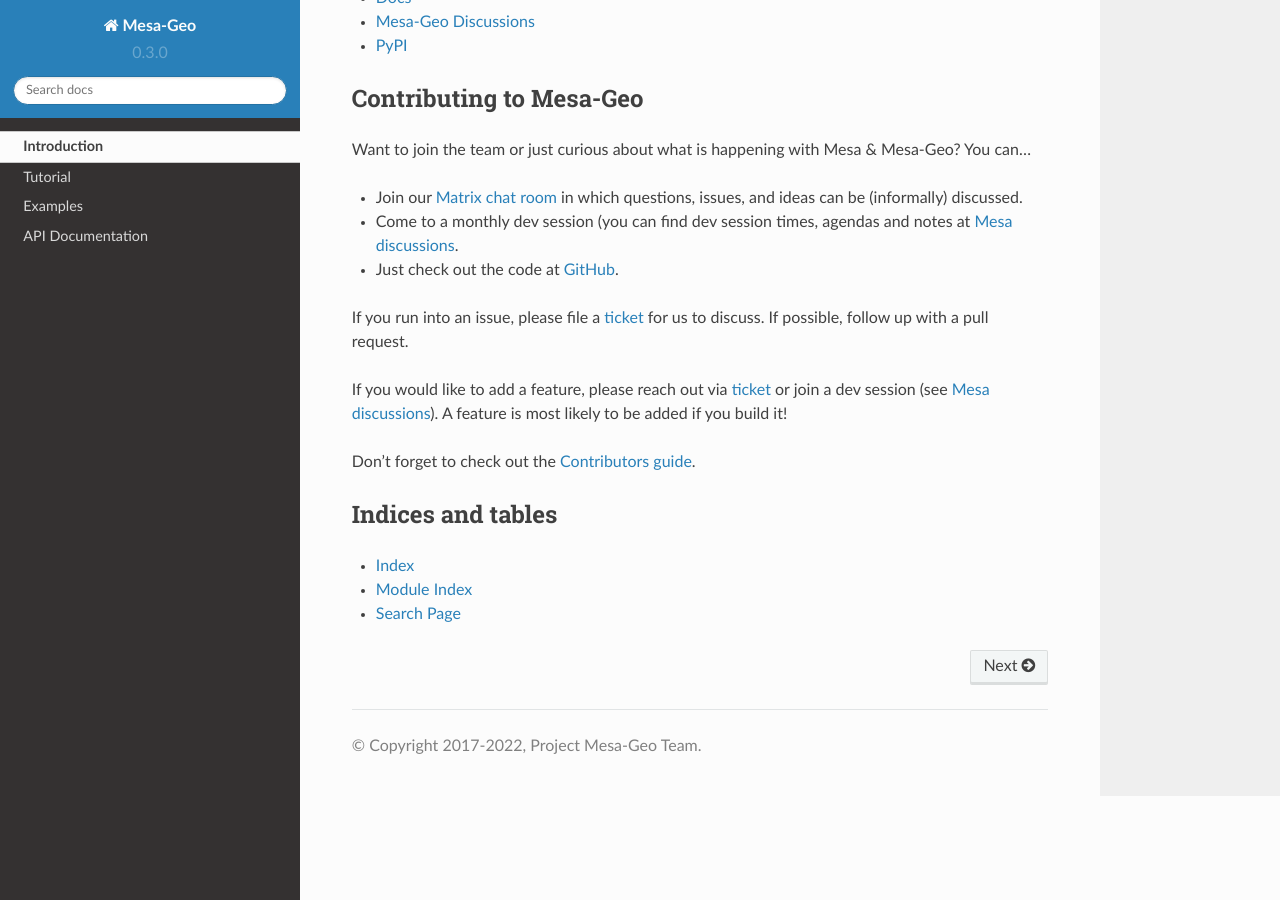
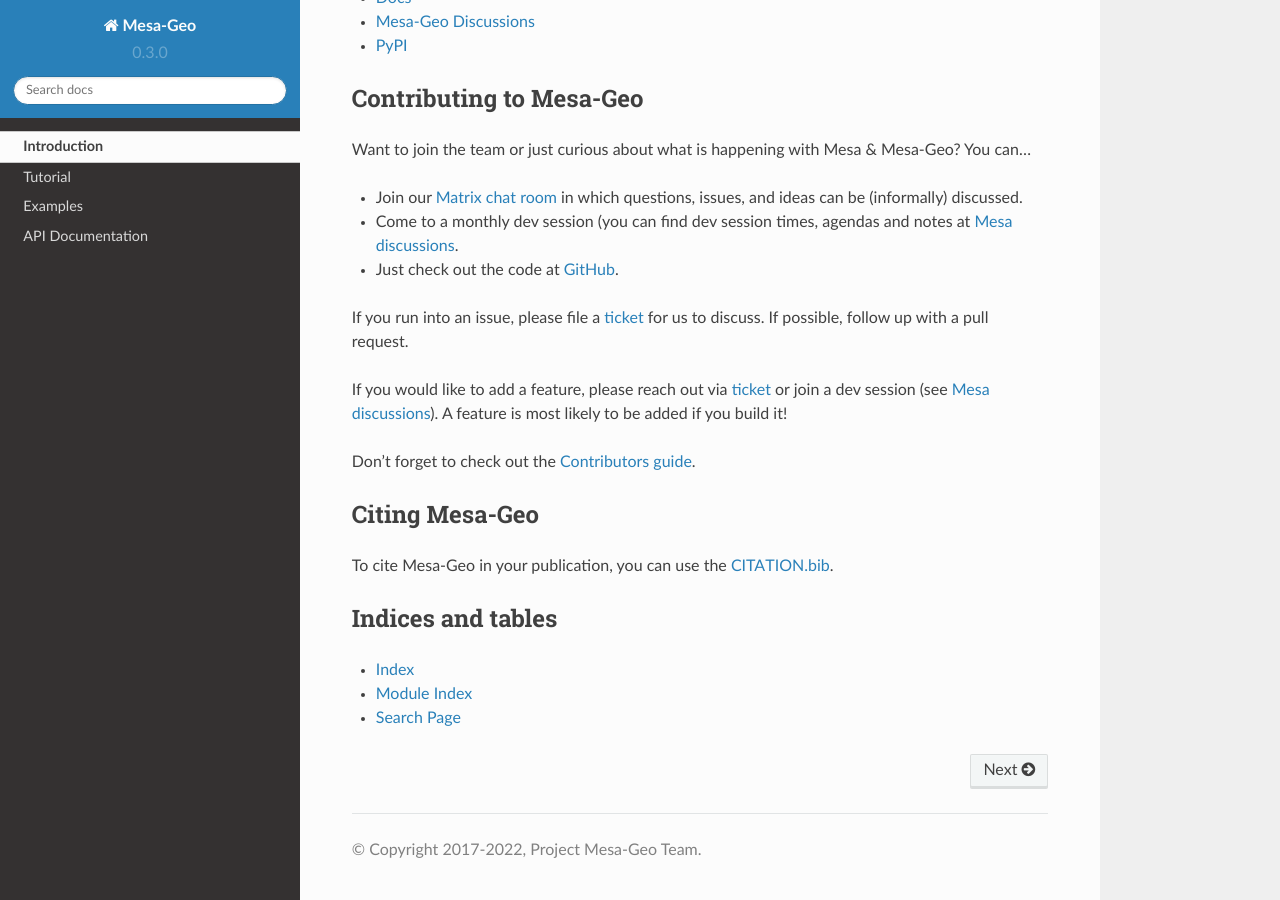
Before and after one commit to projectmesa/mesa-geo, a Sphinx documentation site: the page built from docs/index.md, in a window 1280 px wide and 900 px high, scrolled down 1015 px. Built offline with Sphinx 7.4.7 and the Read the Docs theme 2.0.0, drawn with Linux system fonts in a browser that asks for light colours.

Commit message:
add citation info to readthedocs

````diff
--- a/docs/index.md
+++ b/docs/index.md
@@ -56,6 +57,11 @@ A feature is most likely to be added if you build it!
 
 Don't forget to check out the [Contributors guide](https://github.com/projectmesa/mesa-geo/blob/main/CONTRIBUTING.md).
 
+## Citing Mesa-Geo
+
+To cite Mesa-Geo in your publication, you can use the [CITATION.bib](https://github.com/projectmesa/mesa-geo/blob/main/CITATION.bib).
+
+
 ```{toctree}
 ---
 maxdepth: 2
````
Also changed, not shown: other parts of docs/index.md (+1 -0 lines).
